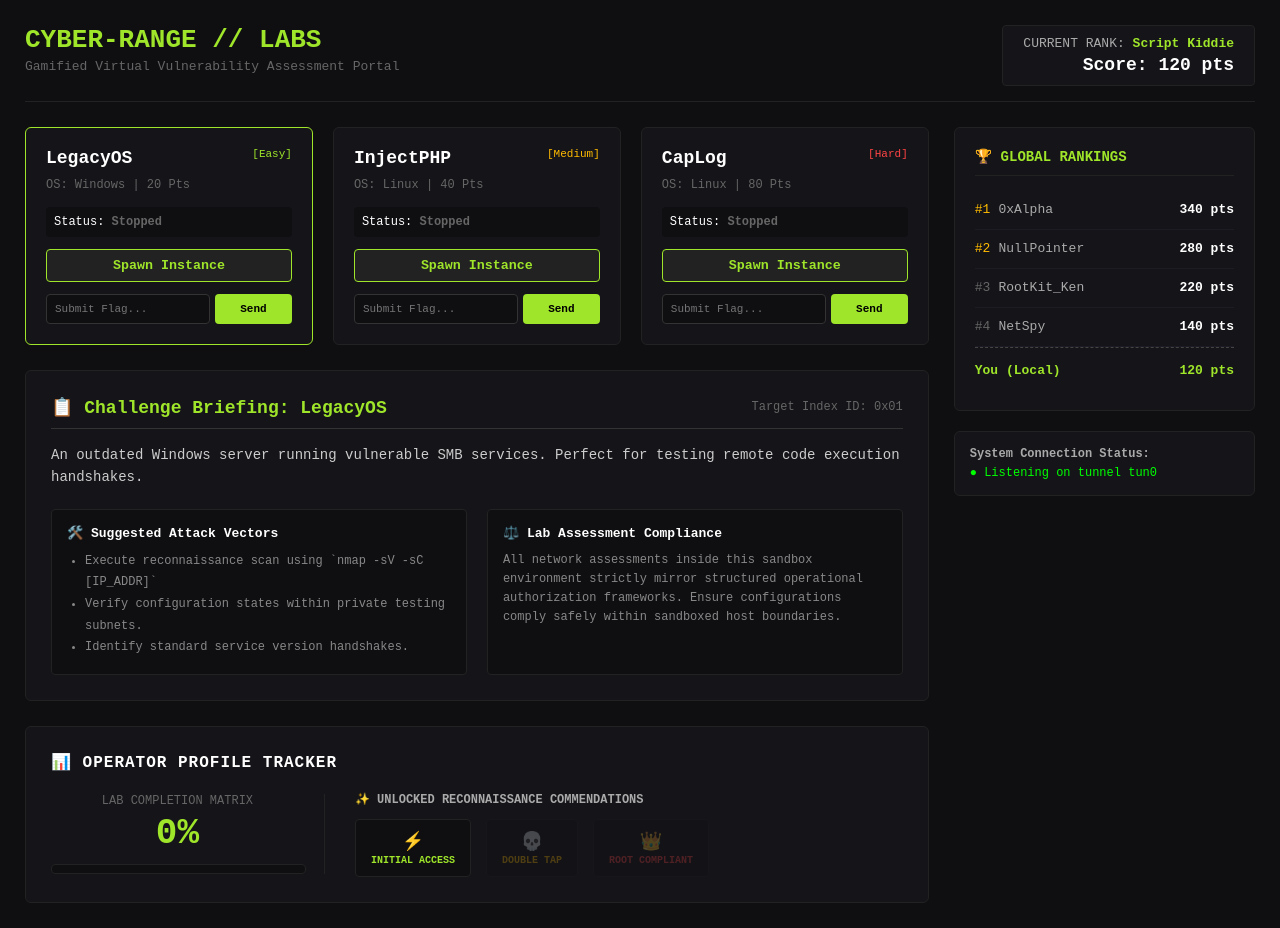
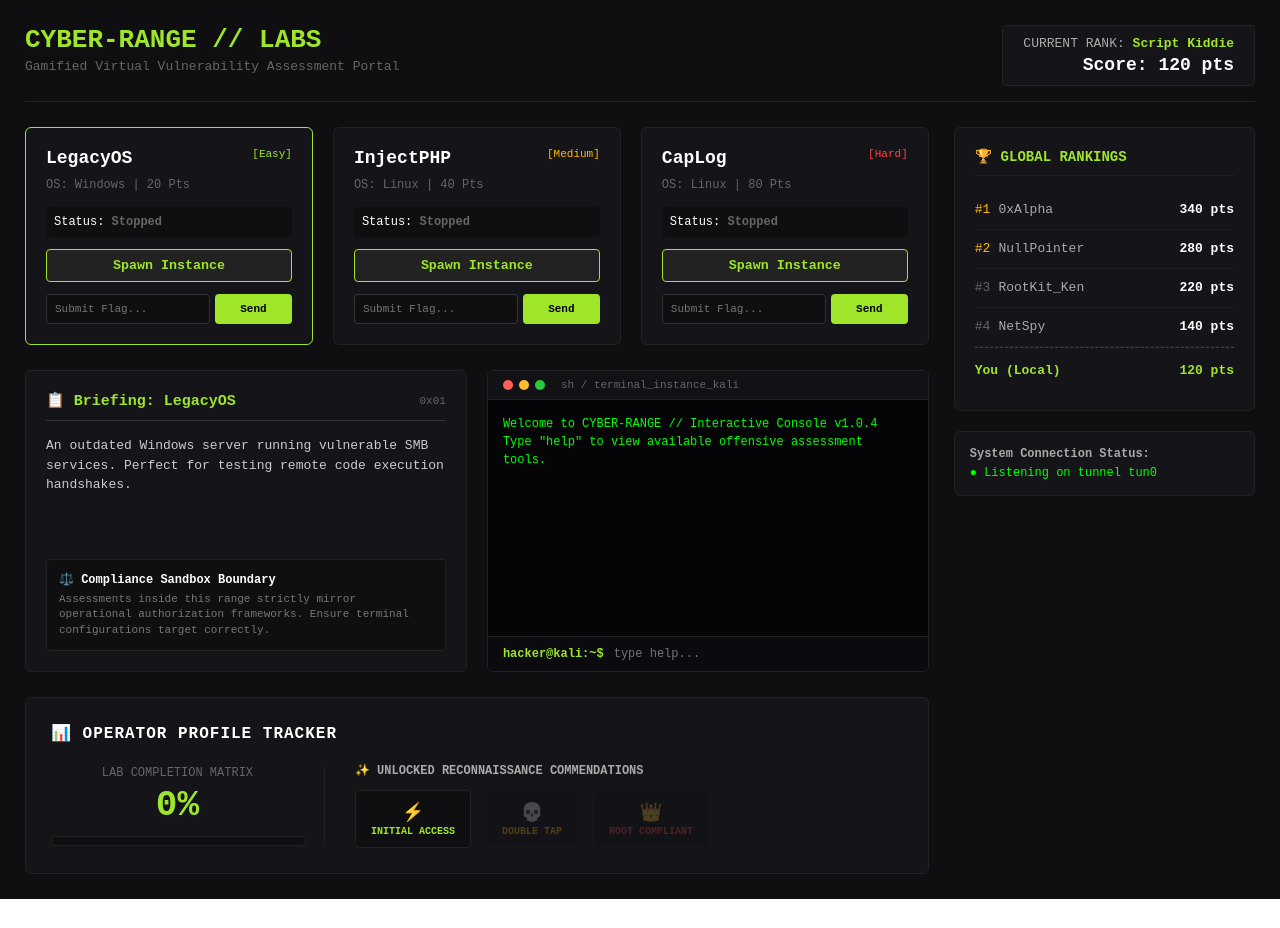
Before and after one commit to dndirangu46-bot/hack-the-boxx, a React (Create React App) app in the folder hack-the-boxx/: page / in a window 1280 px wide. After the commit the page ends 899 px from the top, so only its background shows below. Built offline with nearby package versions, Linux system fonts and the light colour scheme.

Commit message:
feat: integrate reactive state terminal simulator console framework

```diff
--- a/hack-the-boxx/src/App.js
+++ b/hack-the-boxx/src/App.js
@@ -1,4 +1,4 @@
-import React, { useState } from 'react';
+import React, { useState, useEffect, useRef } from 'react';
 import './App.css';
 
 function App() {
@@ -12,9 +12,17 @@ function App() {
   const [userPoints, setUserPoints] = useState(120);
   const [inputs, setInputs] = useState({});
   const [systemMessage, setSystemMessage] = useState('');
+  const [capturedMachines, setCapturedMachines] = useState([]);
 
-  // Track captured status to feed our new progress engine dynamically
-  const [capturedMachines, setCapturedMachines] = useState([]);
+  // TERMINAL STATES
+  const [terminalInput, setTerminalInput] = useState('');
+  const [terminalLogs, setTerminalLogs] = useState([
+    'Welcome to CYBER-RANGE // Interactive Console v1.0.4',
+    'Type "help" to view available offensive assessment tools.',
+    ''
+  ]);
+
+  const terminalEndRef = useRef(null);
 
   const [leaderboard] = useState([
     { rank: 1, handle: '0xAlpha', score: 340, tier: 'Omniscient' },
@@ -22,6 +30,13 @@ function App() {
     { rank: 3, handle: 'RootKit_Ken', score: 220, tier: 'Pro' },
     { rank: 4, handle: 'NetSpy', score: 140, tier: 'Hacker' },
   ]);
+
+  // Auto-scroll terminal to the bottom whenever logs update
+  useEffect(() => {
+    if (terminalEndRef.current) {
+      terminalEndRef.current.scrollIntoView({ behavior: 'smooth' });
+    }
+  }, [terminalLogs]);
 
   const toggleMachine = (id) => {
     setMachines(machines.map(m => {
@@ -47,7 +62,7 @@ function App() {
     }
 
     if (capturedMachines.includes(machine.id)) {
-      setSystemMessage(`[INFO] Flag already submitted for ${machine.name}. Matrix matrix point allocations finalized.`);
+      setSystemMessage(`[INFO] Flag already submitted for ${machine.name}. Matrix point allocations finalized.`);
       return;
     }
 
@@ -61,9 +76,75 @@ function App() {
     }
   };
 
+  // COMMAND LINE PROCESSOR ENGINE
+  const handleTerminalSubmit = (e) => {
+    e.preventDefault();
+    const command = terminalInput.trim();
+    if (!command) return;
+
+    let newLogs = [...terminalLogs, `hacker@kali:~$ ${command}`];
+    const parts = command.toLowerCase().split(' ');
+    const baseCmd = parts[0];
+    const targetIp = parts[1];
+
+    switch (baseCmd) {
+      case 'help':
+        newLogs.push(
+          'Available Operations:',
+          '  help                           Display command registry framework.',
+          '  clear                          Purge active terminal display screen logs.',
+          '  whoami                         Print current operator clearance profile.',
+          '  nmap [target_ip]               Execute a service probe footprint map.',
+          '  cat flag.txt                   Attempt direct local matrix token read.'
+        );
+        break;
+      case 'clear':
+        setTerminalLogs([]);
+        setTerminalInput('');
+        return;
+      case 'whoami':
+        newLogs.push('identity: operator_dev // active_clearance: level_3_pentester');
+        break;
+      case 'cat':
+        if (parts[1] === 'flag.txt') {
+          newLogs.push('[-] Permission Denied: Target flag filesystem isolated. Extract tokens via exploit verification engine.');
+        } else {
+          newLogs.push(`cat: ${parts[1] || 'file'}: No such file or directory in localized scope.`);
+        }
+        break;
+      case 'nmap':
+        if (!targetIp) {
+          newLogs.push('Usage Error: nmap [target_ip] -> example: nmap 10.10.10.42');
+        } else {
+          // Cross-reference IP with active target states
+          const matchedMachine = machines.find(m => m.ip === targetIp);
+          if (!matchedMachine) {
+            newLogs.push(`[!] Route Discovery Fault: No routing table link found for network node ${targetIp}.`);
+          } else if (matchedMachine.status !== 'Running') {
+            newLogs.push(`CRITICAL: Host ${targetIp} appears down. Network ping dropped. Spawning target box required.`);
+          } else {
+            // Target is running! Output specific simulated vulnerabilities
+            newLogs.push(`Starting Nmap 7.92 reconnaissance probe at node ${matchedMachine.ip}...`);
+            if (matchedMachine.id === 1) {
+              newLogs.push('PORT      STATE SERVICE VERSION', '445/tcp   open  microsoft-ds Windows Server 2003 SMBv1', '[+] VULNERABILITY DETECTED: MS08-067 Remote Code Execution Handshake possible.');
+            } else if (matchedMachine.id === 2) {
+              newLogs.push('PORT      STATE SERVICE VERSION', '80/tcp    open  http    Apache httpd 2.4.41', '[+] VULNERABILITY DETECTED: Arbitrary PHP code payload injection accessible via HTTP User-Agent header.');
+            } else {
+              newLogs.push('PORT      STATE SERVICE VERSION', '8080/tcp  open  http    Apache Tomcat 9.0.37', '[+] VULNERABILITY DETECTED: Insecure JNDI Lookup sequence vulnerable to Log4j injection.');
+            }
+          }
+        }
+        break;
+      default:
+        newLogs.push(`bash: command not found: ${baseCmd}. Input "help" for environment listing.`);
+    }
+
+    newLogs.push(''); // Add spacing blank line
+    setTerminalLogs(newLogs);
+    setTerminalInput('');
+  };
+
   const currentSelectedMachine = machines.find(m => m.id === activeTab);
-
-  // Dynamic stats calculation
   const completionPercentage = Math.round((capturedMachines.length / machines.length) * 100);
 
   return (
@@ -151,40 +232,67 @@ function App() {
             ))}
           </div>
 
-          {/* Challenge Briefing Panel */}
-          <div style={{ backgroundColor: '#141419', padding: '25px', borderRadius: '6px', border: '1px solid #222' }}>
-            <div style={{ borderBottom: '1px solid #333', paddingBottom: '10px', marginBottom: '15px', display: 'flex', justifyContent: 'space-between', alignItems: 'center' }}>
-              <h2 style={{ margin: 0, fontSize: '18px', color: '#9fe52a' }}>📋 Challenge Briefing: {currentSelectedMachine.name}</h2>
-              <span style={{ color: '#666', fontSize: '12px' }}>Target Index ID: 0x0{currentSelectedMachine.id}</span>
-            </div>
+          {/* TWO PANEL MIDSECTION: Briefing + Interactive Terminal */}
+          <div style={{ display: 'grid', gridTemplateColumns: '1fr 1fr', gap: '20px' }}>
 
-            <p style={{ color: '#ccc', lineHeight: '1.6', fontSize: '14px' }}>{currentSelectedMachine.desc}</p>
-
-            <div style={{ display: 'grid', gridTemplateColumns: '1fr 1fr', gap: '20px', marginTop: '20px' }}>
-              <div style={{ backgroundColor: '#0f0f12', padding: '15px', borderRadius: '4px', border: '1px solid #222' }}>
-                <h4 style={{ color: '#fff', margin: '0 0 10px 0', fontSize: '13px' }}>🛠️ Suggested Attack Vectors</h4>
-                <ul style={{ paddingLeft: '18px', margin: 0, color: '#888', fontSize: '12px', lineHeight: '1.8' }}>
-                  <li>Execute reconnaissance scan using `nmap -sV -sC {currentSelectedMachine.status === 'Running' ? currentSelectedMachine.ip : '[IP_ADDR]'}`</li>
-                  <li>Verify configuration states within private testing subnets.</li>
-                <li>Identify standard service version handshakes.</li>
-                </ul>
+            {/* Challenge Briefing Panel */}
+            <div style={{ backgroundColor: '#141419', padding: '20px', borderRadius: '6px', border: '1px solid #222', display: 'flex', flexDirection: 'column', justifyContent: 'space-between' }}>
+              <div>
+                <div style={{ borderBottom: '1px solid #333', paddingBottom: '10px', marginBottom: '15px', display: 'flex', justifyContent: 'space-between', alignItems: 'center' }}>
+                  <h2 style={{ margin: 0, fontSize: '15px', color: '#9fe52a' }}>📋 Briefing: {currentSelectedMachine.name}</h2>
+                  <span style={{ color: '#666', fontSize: '11px' }}>0x0{currentSelectedMachine.id}</span>
+                </div>
+                <p style={{ color: '#ccc', lineHeight: '1.5', fontSize: '13px', margin: '0 0 15px 0' }}>{currentSelectedMachine.desc}</p>
               </div>
 
-              <div style={{ backgroundColor: '#0f0f12', padding: '15px', borderRadius: '4px', border: '1px solid #222' }}>
-                <h4 style={{ color: '#fff', margin: '0 0 10px 0', fontSize: '13px' }}>⚖️ Lab Assessment Compliance</h4>
-                <p style={{ margin: 0, color: '#888', fontSize: '12px', lineHeight: '1.6' }}>
-                  All network assessments inside this sandbox environment strictly mirror structured operational authorization frameworks. Ensure configurations comply safely within sandboxed host boundaries.
+              <div style={{ backgroundColor: '#0f0f12', padding: '12px', borderRadius: '4px', border: '1px solid #222' }}>
+                <h4 style={{ color: '#fff', margin: '0 0 5px 0', fontSize: '12px' }}>⚖️ Compliance Sandbox Boundary</h4>
+                <p style={{ margin: 0, color: '#777', fontSize: '11px', lineHeight: '1.4' }}>
+                  Assessments inside this range strictly mirror operational authorization frameworks. Ensure terminal configurations target correctly.
                 </p>
               </div>
             </div>
+
+            {/* INTERACTIVE LIVE TERMINAL SIMULATOR */}
+            <div style={{ backgroundColor: '#050507', border: '1px solid #222', borderRadius: '6px', display: 'flex', flexDirection: 'column', height: '300px', overflow: 'hidden' }}>
+              {/* Terminal Header Bar */}
+              <div style={{ backgroundColor: '#111116', padding: '8px 15px', borderBottom: '1px solid #222', display: 'flex', alignItems: 'center', gap: '6px' }}>
+                <div style={{ width: '10px', height: '10px', borderRadius: '50%', backgroundColor: '#ff5f56' }} />
+                <div style={{ width: '10px', height: '10px', borderRadius: '50%', backgroundColor: '#ffbd2e' }} />
+                <div style={{ width: '10px', height: '10px', borderRadius: '50%', backgroundColor: '#27c93f' }} />
+                <span style={{ color: '#666', fontSize: '11px', marginLeft: '10px' }}>sh / terminal_instance_kali</span>
+              </div>
+
+              {/* Terminal Logs Display area */}
+              <div style={{ flex: 1, padding: '15px', overflowY: 'auto', fontSize: '12px', color: '#00ff00', lineHeight: '1.5' }}>
+                {terminalLogs.map((log, index) => (
+                  <div key={index} style={{ whiteSpace: 'pre-wrap', color: log.startsWith('hacker@') ? '#9fe52a' : log.includes('VULNERABILITY') ? '#ffbb00' : log.includes('CRITICAL') ? '#ff4444' : '#00ff00' }}>
+                    {log}
+                  </div>
+                ))}
+                <div ref={terminalEndRef} />
+              </div>
+
+              {/* Terminal Input Form */}
+              <form onSubmit={handleTerminalSubmit} style={{ borderTop: '1px solid #222', display: 'flex', backgroundColor: '#0a0a0f' }}>
+                <span style={{ color: '#9fe52a', padding: '10px 0 10px 15px', fontSize: '12px', fontWeight: 'bold' }}>hacker@kali:~$</span>
+                <input
+                  type="text"
+                  value={terminalInput}
+                  onChange={(e) => setTerminalInput(e.target.value)}
+                  placeholder="type help..."
+                  style={{ flex: 1, backgroundColor: 'transparent', border: 'none', outline: 'none', color: '#fff', fontFamily: 'monospace', fontSize: '12px', padding: '10px' }}
+                />
+              </form>
+            </div>
+
           </div>
 
-          {/* NEW MODULE: User Profile Progression & Badges */}
+          {/* User Profile Progression & Badges */}
           <div style={{ backgroundColor: '#141419', padding: '25px', borderRadius: '6px', border: '1px solid #222' }}>
             <h2 style={{ margin: '0 0 20px 0', fontSize: '16px', color: '#fff', textTransform: 'uppercase', letterSpacing: '1px' }}>📊 Operator Profile Tracker</h2>
 
             <div style={{ display: 'grid', gridTemplateColumns: '1fr 2fr', gap: '30px', alignItems: 'center' }}>
-              {/* Progress Bar Display */}
               <div style={{ borderRight: '1px solid #222', paddingRight: '20px', textAlign: 'center' }}>
                 <span style={{ fontSize: '12px', color: '#666', display: 'block', marginBottom: '5px' }}>LAB COMPLETION MATRIX</span>
                 <div style={{ fontSize: '36px', fontWeight: 'bold', color: '#9fe52a' }}>{completionPercentage}%</div>
@@ -193,7 +301,6 @@ function App() {
                 </div>
               </div>
 
-              {/* Achievement Badges Row */}
               <div>
                 <span style={{ fontSize: '12px', color: '#aaa', display: 'block', marginBottom: '12px', fontWeight: 'bold' }}>✨ UNLOCKED RECONNAISSANCE COMMENDATIONS</span>
                 <div style={{ display: 'flex', gap: '15px' }}>
@@ -216,9 +323,8 @@ function App() {
 
         </div>
 
-        {/* Right Section: Sidebar Components */}
+        {/* Right Section: Sidebar */}
         <div style={{ display: 'flex', flexDirection: 'column', gap: '20px' }}>
-          {/* Global Leaderboard */}
           <div style={{ backgroundColor: '#141419', padding: '20px', borderRadius: '6px', border: '1px solid #222' }}>
             <h3 style={{ color: '#9fe52a', margin: '0 0 15px 0', fontSize: '14px', textTransform: 'uppercase', borderBottom: '1px solid #222', paddingBottom: '10px' }}>
               🏆 Global Rankings
@@ -240,7 +346,6 @@ function App() {
             </ul>
           </div>
 
-          {/* Connection Status */}
           <div style={{ backgroundColor: '#141419', padding: '15px', borderRadius: '6px', border: '1px solid #222', fontSize: '12px', color: '#666' }}>
             <span style={{ color: '#aaa', fontWeight: 'bold' }}>System Connection Status:</span>
             <p style={{ margin: '5px 0 0 0', color: '#00ff00' }}>● Listening on tunnel tun0</p>
```
